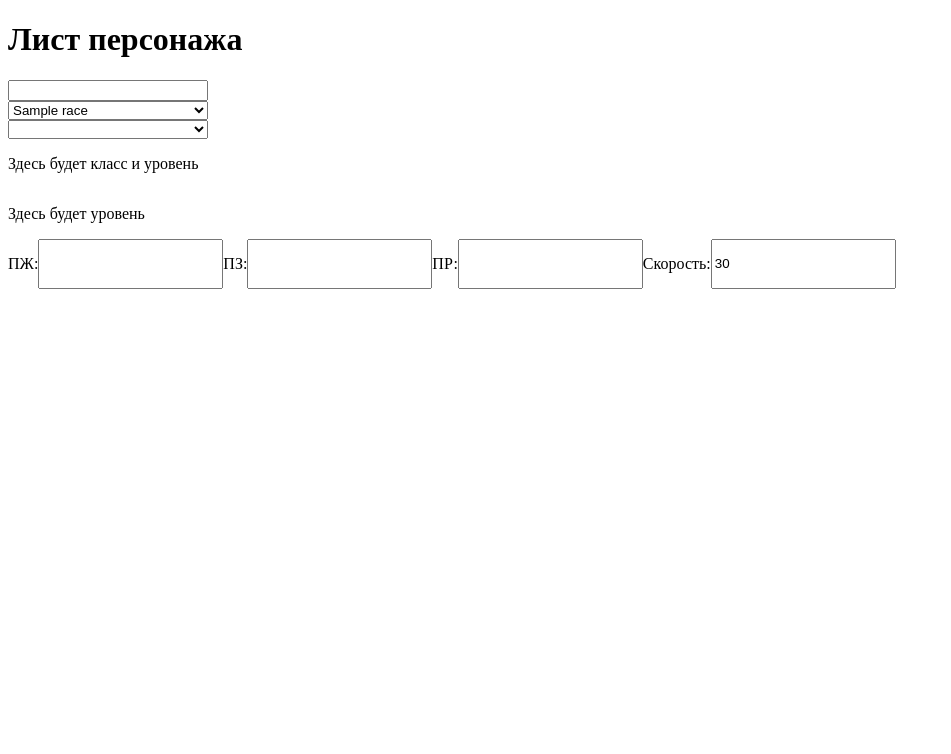
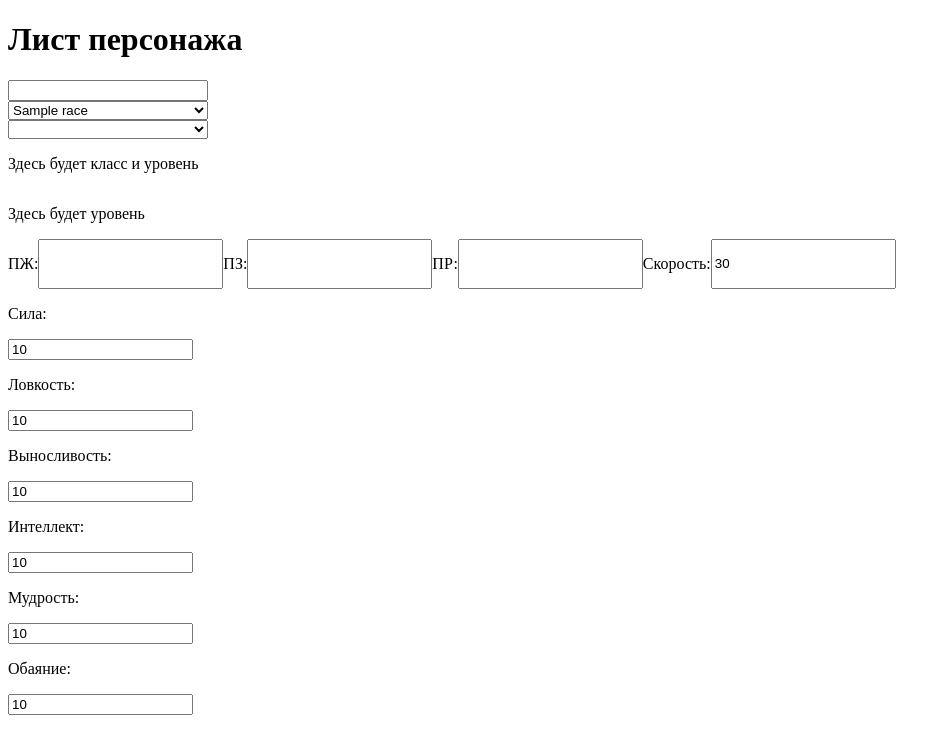
Before and after one commit to DimitryRukhadze/charsheet_site, a Django app: page / in a window 1280 px wide. Shown: the top 754 px of the page, without its empty margins (0-951 px from the left). Run offline with Django 4.2, Linux system fonts and the light colour scheme; tables that the repository leaves empty hold one stand-in row (values such as "Sample post"); lists and menus that the app fills with data are empty.

Commit message:
index template 2nd list block

```diff
--- a/templates/index.html
+++ b/templates/index.html
@@ -22,14 +22,28 @@
     <p>Здесь будет уровень</p>
     <div name="life_signs" class="life_block" style="display: flex; flex-direction: row">
       <p>ПЖ: </p>
-      <input type="text">
+      <input type="number">
       <p>ПЗ: </p>
-      <input type="text">
+      <input type="number">
       <p>ПР: </p>
-      <input type="text">
+      <input type="number">
       <p>Скорость: </p>
-      <input type="text" value="30">
+      <input type="number" value="30">
     </div>
+  </div>
+  <div name="Attributes_and_skills" class="list_block">
+      <p>Сила: </p>
+      <input type="number" value="10">
+      <p>Ловкость: </p>
+      <input type="number" value="10">
+      <p>Выносливость: </p>
+      <input type="number" value="10">
+      <p>Интеллект: </p>
+      <input type="number" value="10">
+      <p>Мудрость: </p>
+      <input type="number" value="10">
+      <p>Обаяние: </p>
+      <input type="number" value="10">
   </div>
 </body>
 </html>
```
